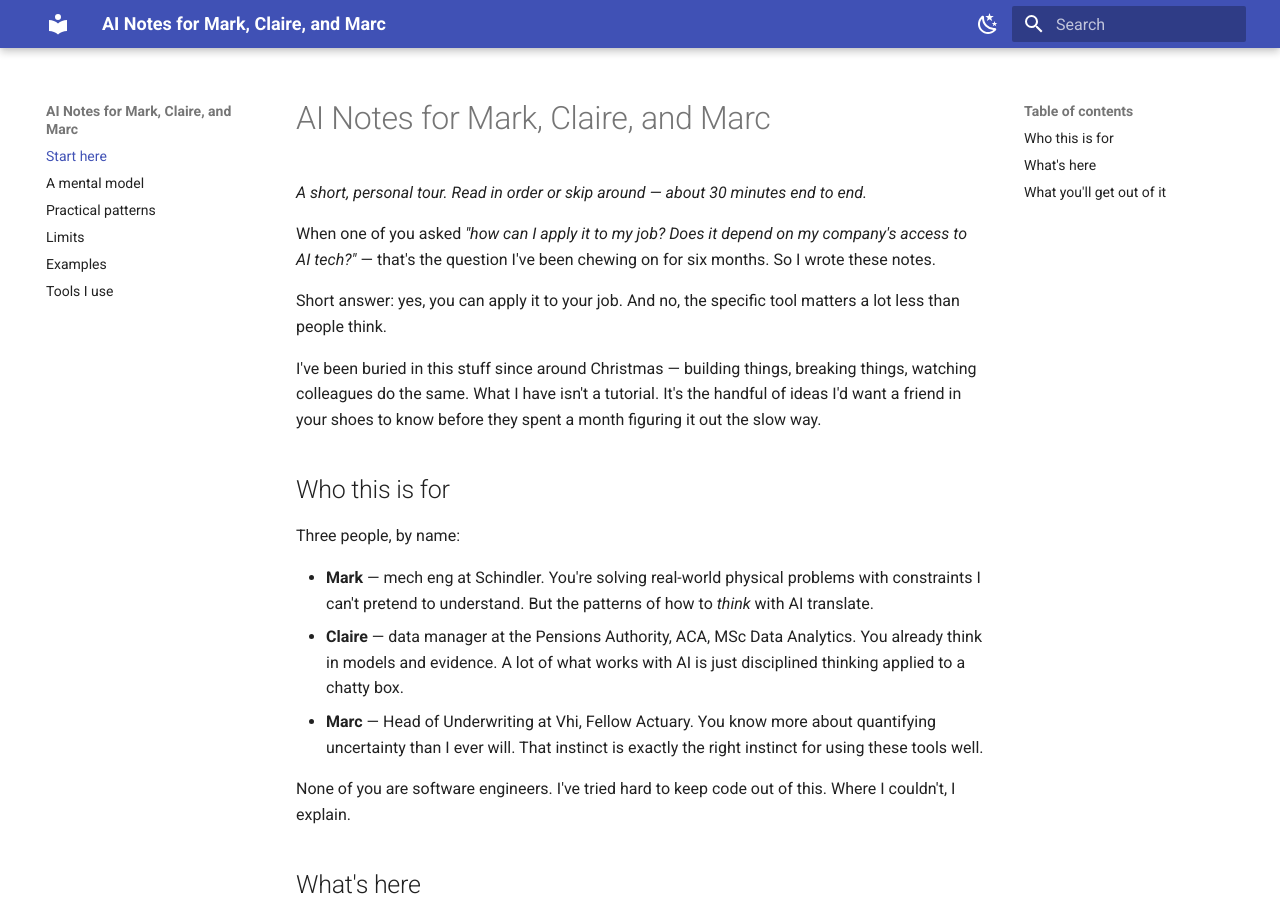
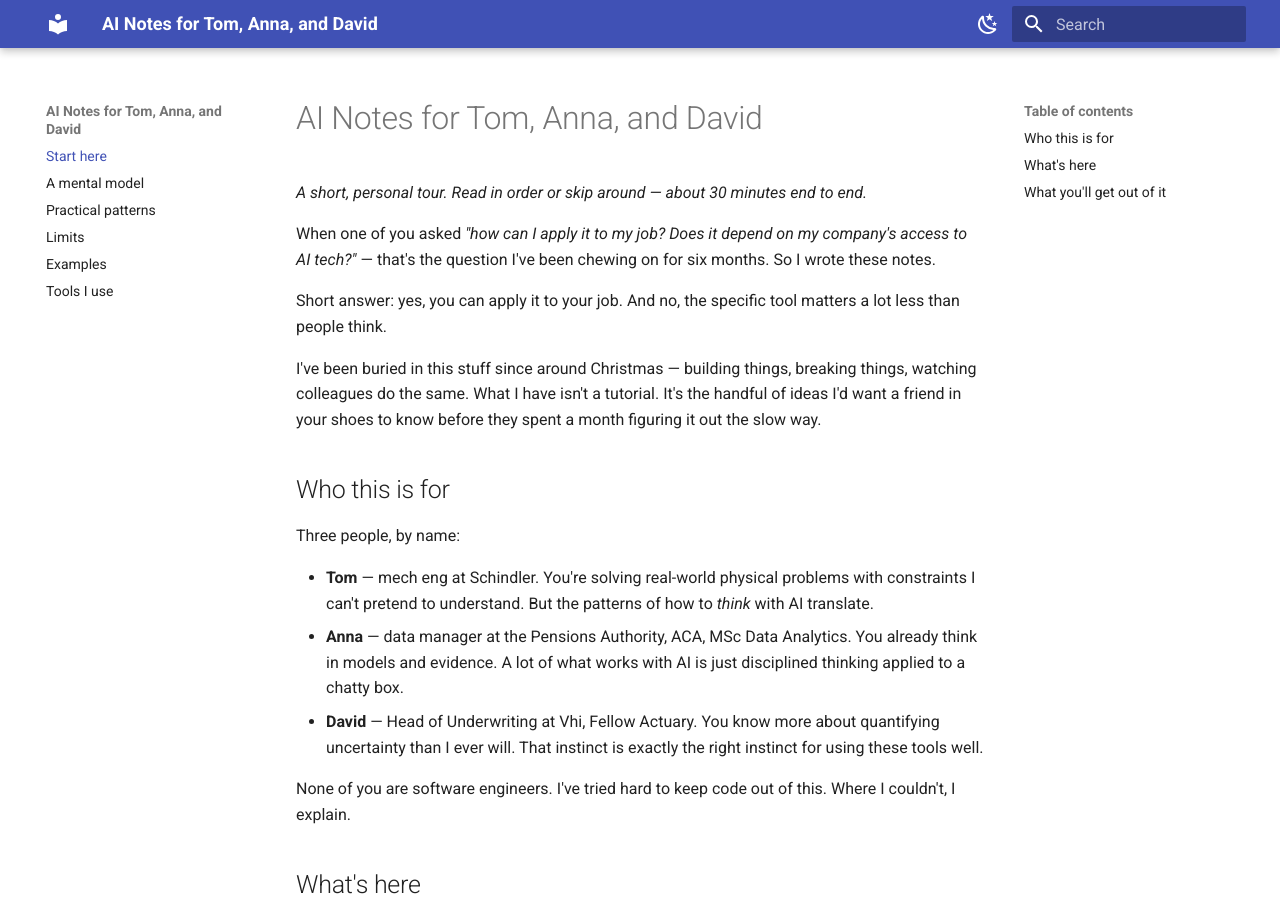
Before and after one commit to ronan-watson/ai, an MkDocs documentation site: the page built from docs/index.md, in a window 1280 px wide and 900 px high. Built offline with MkDocs 1.6.1 and Material for MkDocs 9.7.7, drawn with Linux system fonts in a browser that asks for light colours.

Commit message:
Swap real names for pseudonyms (Tom, Anna, David)
Friends are now addressed as pseudonyms throughout. Company and role
descriptors (Schindler, Vhi, Pensions Authority) preserved for now —
flagged for follow-up whether to blur those too, since the combo is
still uniquely identifying in Irish insurance/pensions/lifts circles.

Co-Authored-By: Claude Opus 4.7 (1M context) <noreply@anthropic.com>

```diff
--- a/docs/index.md
+++ b/docs/index.md
@@ -1,4 +1,4 @@
-# AI Notes for Mark, Claire, and Marc
+# AI Notes for Tom, Anna, and David
 
 _A short, personal tour. Read in order or skip around — about 30 minutes end to end._
 
@@ -12,9 +12,9 @@ I've been buried in this stuff since around Christmas — building things, break
 
 Three people, by name:
 
-- **Mark** — mech eng at Schindler. You're solving real-world physical problems with constraints I can't pretend to understand. But the patterns of how to *think* with AI translate.
-- **Claire** — data manager at the Pensions Authority, ACA, MSc Data Analytics. You already think in models and evidence. A lot of what works with AI is just disciplined thinking applied to a chatty box.
-- **Marc** — Head of Underwriting at Vhi, Fellow Actuary. You know more about quantifying uncertainty than I ever will. That instinct is exactly the right instinct for using these tools well.
+- **Tom** — mech eng at Schindler. You're solving real-world physical problems with constraints I can't pretend to understand. But the patterns of how to *think* with AI translate.
+- **Anna** — data manager at the Pensions Authority, ACA, MSc Data Analytics. You already think in models and evidence. A lot of what works with AI is just disciplined thinking applied to a chatty box.
+- **David** — Head of Underwriting at Vhi, Fellow Actuary. You know more about quantifying uncertainty than I ever will. That instinct is exactly the right instinct for using these tools well.
 
 None of you are software engineers. I've tried hard to keep code out of this. Where I couldn't, I explain.
 
--- a/docs/limits.md
+++ b/docs/limits.md
@@ -20,7 +20,7 @@ A few flavours I see most often:
 
 ## 2. It cannot reliably do maths
 
-This one matters most for Marc and Claire, so I'm being blunt about it: **the model does not do maths the way you think it does.**
+This one matters most for David and Anna, so I'm being blunt about it: **the model does not do maths the way you think it does.**
 
 It is not a calculator. When you ask it to compute, it's predicting what the next number probably looks like based on patterns in its training data. For simple arithmetic on small numbers it usually gets it right because that pattern is overwhelmingly consistent. For anything with multiple steps, large numbers, or numbers that don't pattern-match cleanly — it will produce a confident, well-formatted, *wrong* answer.
 
@@ -41,9 +41,9 @@ Some chat tools now combine the model with web search, which patches this partly
 
 For your work specifically:
 
-- **Marc** — anything from the Central Bank in the last 18 months, the latest IFRS 17 interpretations, any regulator's recent statement: don't trust the model alone.
-- **Claire** — Pensions Authority circulars, the most recent IORP II amendments, current data protection guidance: same.
-- **Mark** — the latest harmonised European lift standards, recent safety bulletins: same.
+- **David** — anything from the Central Bank in the last 18 months, the latest IFRS 17 interpretations, any regulator's recent statement: don't trust the model alone.
+- **Anna** — Pensions Authority circulars, the most recent IORP II amendments, current data protection guidance: same.
+- **Tom** — the latest harmonised European lift standards, recent safety bulletins: same.
 
 The pattern is: the model is excellent for *concepts that have been stable for years*. It is unreliable for *what changed last quarter*.
 
@@ -73,9 +73,9 @@ Different tools have different policies and different defaults. The free public
 
 This isn't a paranoid concern. It's a real one for three professions that all handle confidential information.
 
-- **Marc** — anything member-identifying, medical, or commercially sensitive about Vhi pricing should not go into a public chat.
-- **Claire** — pensions data subject to data protection rules cannot legally go into a tool that processes it offshore without the right contract in place.
-- **Mark** — Schindler IP, customer-site information, anything covered by your employment contract.
+- **David** — anything member-identifying, medical, or commercially sensitive about Vhi pricing should not go into a public chat.
+- **Anna** — pensions data subject to data protection rules cannot legally go into a tool that processes it offshore without the right contract in place.
+- **Tom** — Schindler IP, customer-site information, anything covered by your employment contract.
 
 **The rule.** If you'd be uncomfortable seeing it appear in a future model's output, don't paste it in. Use the version your employer has approved. If they haven't approved one, use synthetic or anonymised examples. The patterns still work — just swap *"this client"* for *"a 55-year-old policyholder with the following profile"*.
 
--- a/docs/mental-model.md
+++ b/docs/mental-model.md
@@ -38,11 +38,11 @@ A search engine rewards short queries. The model rewards context. Long, specific
 
 ## Why this matters for you specifically
 
-**Marc**, underwriting and pricing models live and die on the assumptions you bake in. A model with no context will assume the *generic* assumptions — and those won't match Vhi, won't match the Irish market, and won't match what your reinsurer expects. The skill is going to be: *get the assumptions out of your head and into the conversation* before you ask for analysis.
+**David**, underwriting and pricing models live and die on the assumptions you bake in. A model with no context will assume the *generic* assumptions — and those won't match Vhi, won't match the Irish market, and won't match what your reinsurer expects. The skill is going to be: *get the assumptions out of your head and into the conversation* before you ask for analysis.
 
-**Claire**, you work in a field where the question "is this number right?" has a real answer. Data validation, lineage, regulatory reporting. The model will happily generate plausible-looking summaries of plausible-looking data. The instinct to ask *"where did this come from and can I verify it?"* — which you already have — is the single most important habit anyone can bring to these tools.
+**Anna**, you work in a field where the question "is this number right?" has a real answer. Data validation, lineage, regulatory reporting. The model will happily generate plausible-looking summaries of plausible-looking data. The instinct to ask *"where did this come from and can I verify it?"* — which you already have — is the single most important habit anyone can bring to these tools.
 
-**Mark**, mech eng has the cleanest test of any of these: does the thing work or not? AI is not going to certify a lift. But it can absolutely save you hours on documentation, on summarising a 200-page standard, on drafting a non-conformance report, on extracting the relevant clause from a regulation you barely have time to read. Anything with words and patterns, it speeds up. Anything with hard physical truth, it informs but doesn't decide.
+**Tom**, mech eng has the cleanest test of any of these: does the thing work or not? AI is not going to certify a lift. But it can absolutely save you hours on documentation, on summarising a 200-page standard, on drafting a non-conformance report, on extracting the relevant clause from a regulation you barely have time to read. Anything with words and patterns, it speeds up. Anything with hard physical truth, it informs but doesn't decide.
 
 ## What this implies in practice
 
--- a/docs/practical-patterns.md
+++ b/docs/practical-patterns.md
@@ -55,7 +55,7 @@ What happens is one of two things. Either the questions are obvious — and now
 
 I do this for any decision-shaped question where I haven't fully thought it through. The model becomes a structured-thinking partner rather than an answer-vending machine.
 
-A Claire-shaped example: *"I need to design a data quality check for a new regulatory return. Before you suggest checks, ask me five questions about the data and the regulation."* You'll probably get questions about update frequency, source-of-truth, materiality thresholds, audit trail requirements. Answering them is half the work. The model has done you a favour by structuring it.
+An Anna-shaped example: *"I need to design a data quality check for a new regulatory return. Before you suggest checks, ask me five questions about the data and the regulation."* You'll probably get questions about update frequency, source-of-truth, materiality thresholds, audit trail requirements. Answering them is half the work. The model has done you a favour by structuring it.
 
 ## 4. Let it do the boring 80%, keep the judgement 20%
 
--- a/mkdocs.yml
+++ b/mkdocs.yml
@@ -1,4 +1,4 @@
-site_name: AI Notes for Mark, Claire, and Marc
+site_name: AI Notes for Tom, Anna, and David
 site_url: https://ronan-watson.github.io/ai/
 site_description: A short, personal tour of practical AI use for three friends.
 
```
